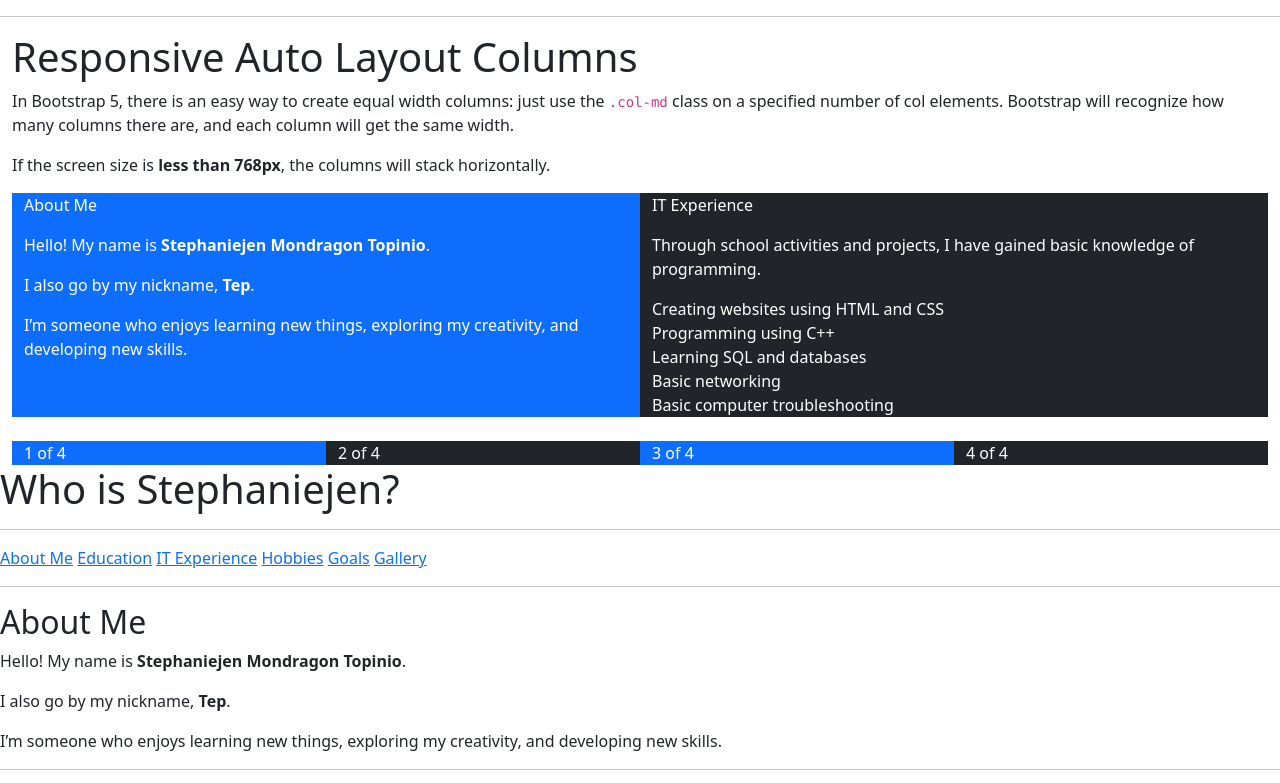
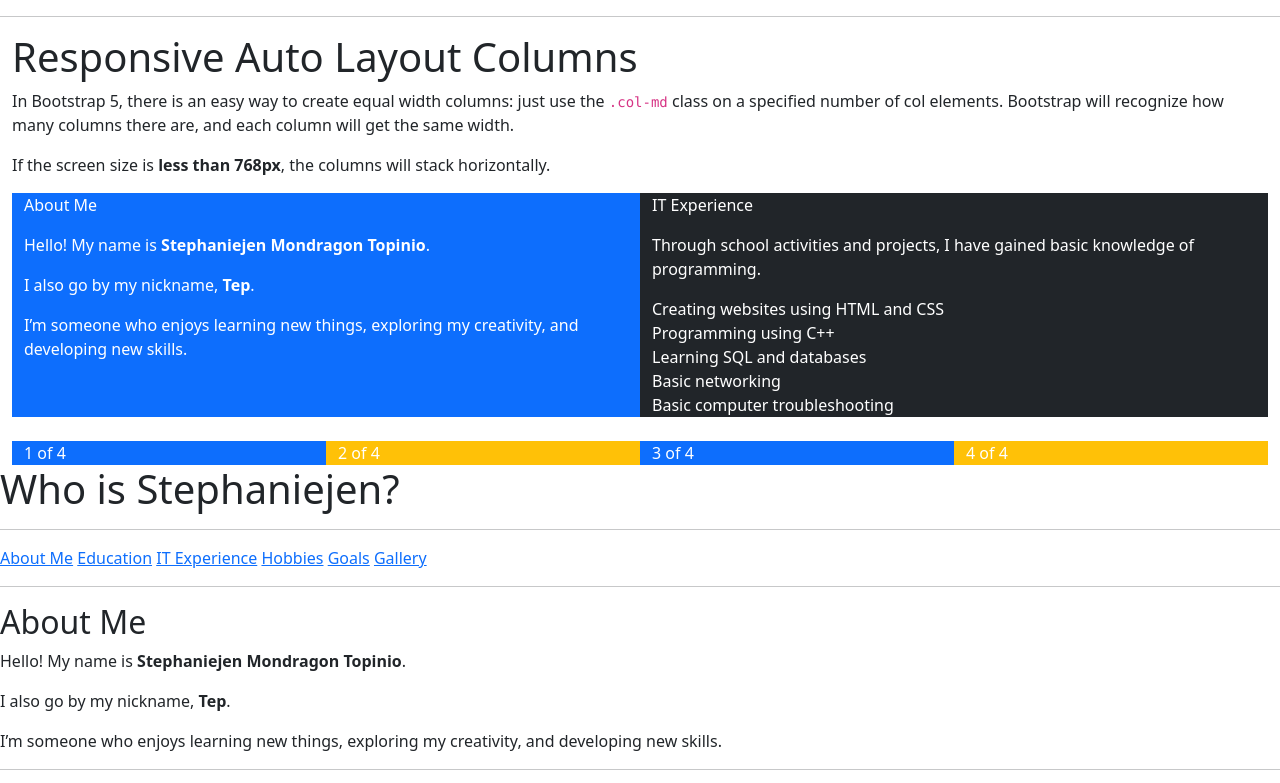
Before and after one commit to apcsmtopinio/webprog-CS251_IT253-html-lessons, a plain HTML site: page introduction/index.html in a window 1280 px wide. Shown: the top 783 px of the page. Drawn offline with nearby package versions, Linux system fonts and the light colour scheme.

Commit message:
changed the background color

```diff
--- a/introduction/index.html
+++ b/introduction/index.html
@@ -37,9 +37,9 @@
   <div class="container-fluid">
     <div class="row">
       <div class="col-md bg-primary text-white">1 of 4</div>
-      <div class="col-md bg-dark text-white">2 of 4</div>
+      <div class="col-md bg-warning text-white">2 of 4</div>
       <div class="col-md bg-primary text-white">3 of 4</div>
-      <div class="col-md bg-dark text-white">4 of 4</div>
+      <div class="col-md bg-warning text-white">4 of 4</div>
     </div>
   </div>
 </div>
```
